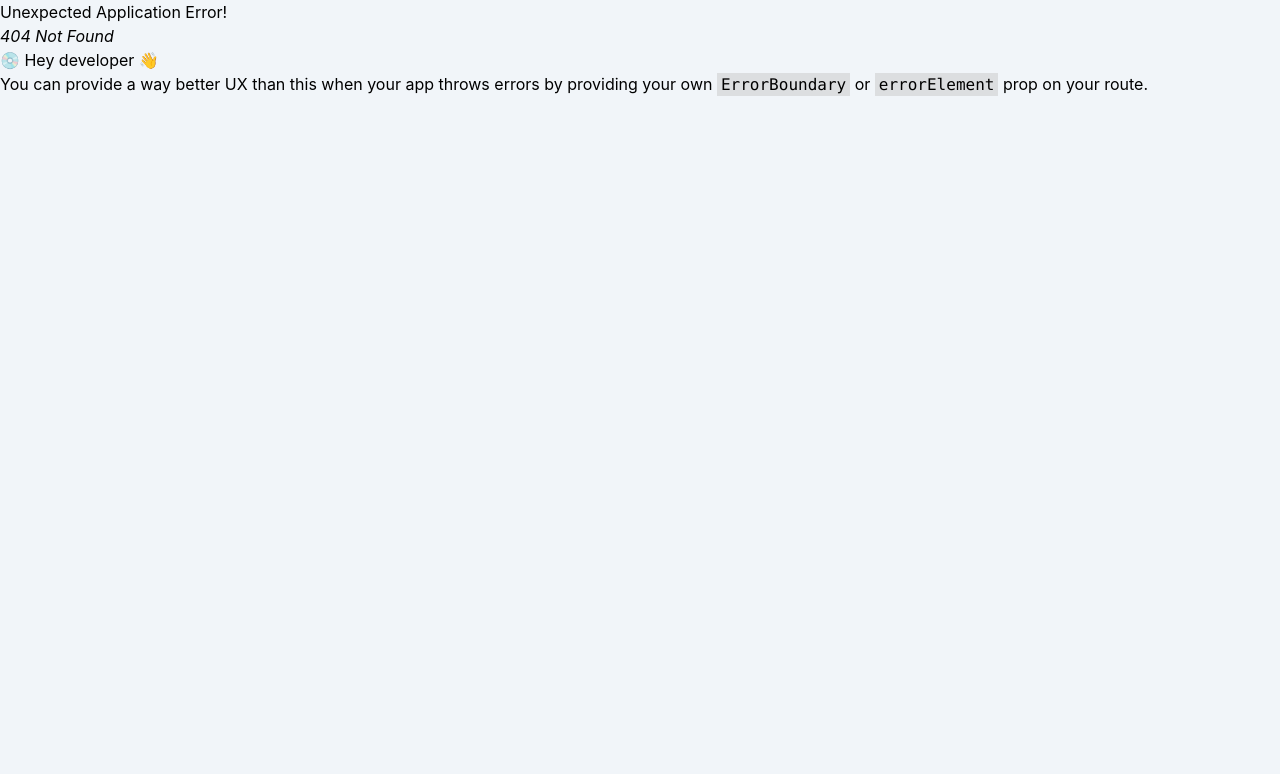
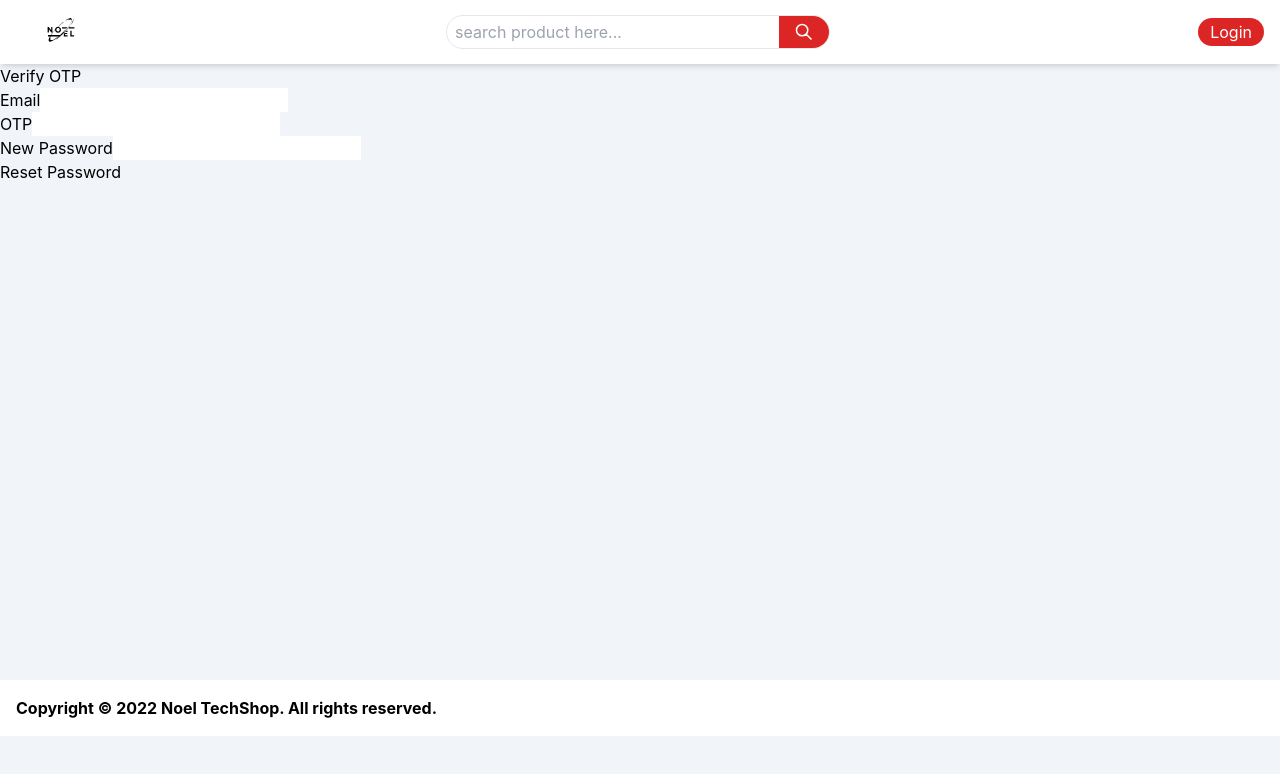
Before and after one commit to punhnahk/final, a React (Create React App) app in the folder frontend/: page /verify-otp-password in a window 1280 px wide. Before the commit this address had no page. Shown: the top 774 px of the page. Built offline with nearby package versions, Linux system fonts and the light colour scheme; no server answers.

Commit message:
The function reset password with OTP through Email in process. It has error when confirm the OTP.

```diff
--- /dev/null
+++ b/frontend/src/pages/user/ForgotPassword.js
@@ -0,0 +1,51 @@
+import React, { useState } from "react";
+import { useNavigate } from "react-router-dom";
+import { toast } from "react-toastify";
+import SummaryApi from "../../common/index.js";
+
+const ForgotPassword = () => {
+  const [email, setEmail] = useState("");
+
+  const navigate = useNavigate();
+
+  const handleSubmit = async (e) => {
+    e.preventDefault();
+
+    const response = await fetch(SummaryApi.forgotPassword.url, {
+      method: "POST",
+      headers: {
+        "Content-Type": "application/json",
+      },
+      body: JSON.stringify({ email }),
+    });
+
+    const data = await response.json();
+
+    if (data.success) {
+      toast.success(data.message);
+      navigate("/verify-otp-password");
+    } else {
+      toast.error(data.message);
+    }
+  };
+
+  return (
+    <div className="forgot-password-container">
+      <form onSubmit={handleSubmit}>
+        <h2>Forgot Password</h2>
+        <div>
+          <label>Email</label>
+          <input
+            type="email"
+            value={email}
+            onChange={(e) => setEmail(e.target.value)}
+            required
+          />
+        </div>
+        <button type="submit">Send OTP</button>
+      </form>
+    </div>
+  );
+};
+
+export default ForgotPassword;
--- /dev/null
+++ b/frontend/src/pages/user/VerifyOTP.js
@@ -0,0 +1,68 @@
+import React, { useState } from "react";
+import { toast } from "react-toastify";
+import SummaryApi from "../../common/index.js";
+
+const VerifyOTP = () => {
+  const [email, setEmail] = useState("");
+  const [otp, setOtp] = useState("");
+  const [newPassword, setNewPassword] = useState("");
+
+  const handleSubmit = async (e) => {
+    e.preventDefault();
+
+    const response = await fetch(SummaryApi.OtpPass.url, {
+      method: "POST",
+      headers: {
+        "Content-Type": "application/json",
+      },
+      body: JSON.stringify({ email, otp, newPassword }),
+    });
+
+    const data = await response.json();
+
+    if (data.success) {
+      toast.success(data.message);
+      // Redirect to login page
+    } else {
+      toast.error(data.message);
+    }
+  };
+
+  return (
+    <div className="otp-verification-container">
+      <form onSubmit={handleSubmit}>
+        <h2>Verify OTP</h2>
+        <div>
+          <label>Email</label>
+          <input
+            type="email"
+            value={email}
+            onChange={(e) => setEmail(e.target.value)}
+            required
+          />
+        </div>
+        <div>
+          <label>OTP</label>
+          <input
+            type="text"
+            value={otp}
+            onChange={(e) => setOtp(e.target.value)}
+            required
+          />
+        </div>
+        <div>
+          <label>New Password</label>
+          <input
+            type="password"
+            value={newPassword}
+            onChange={(e) => setNewPassword(e.target.value)}
+            required
+          />
+        </div>
+        <button type="submit">Reset Password</button>
+      </form>
+    </div>
+  );
+};
+
+export default VerifyOTP;
```
Also changed, not shown: frontend/src/routes/index.js (+6 -1 lines), 2 other files (tests, documents, lock files or other folders).
